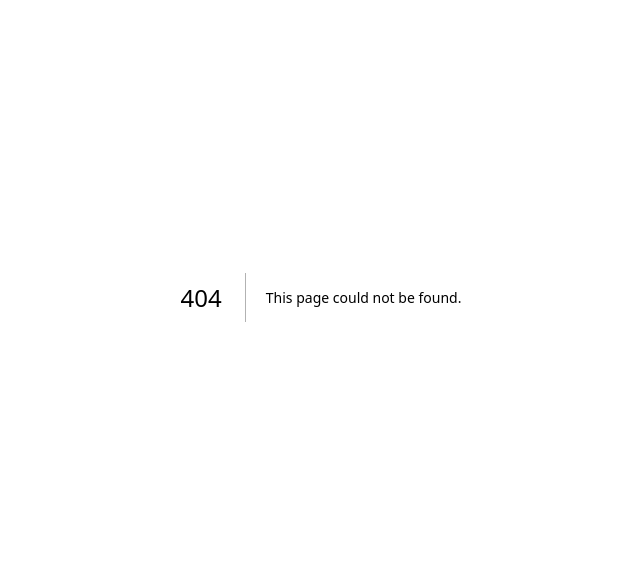
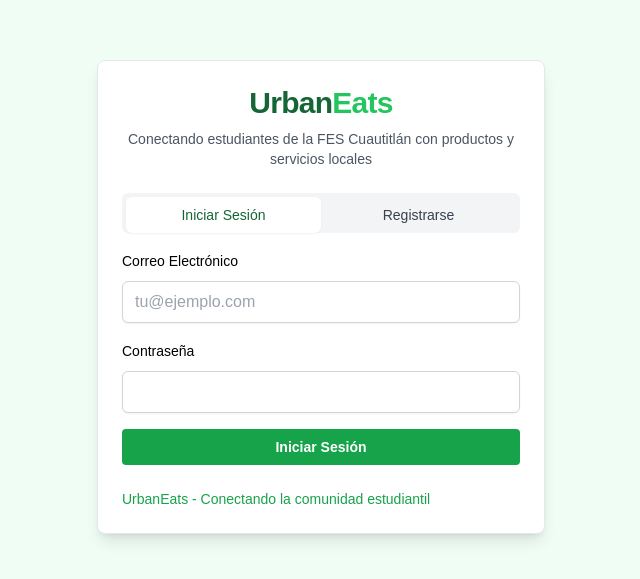
Before and after one commit to Liowilo/Urban-Eats, a Next.js app: page /login-register in a window 1280 px wide. Before the commit this address had no page. Shown: the part 103-682 px from the top of the page, without its empty margins (319-959 px from the left). Built offline with nearby package versions, Linux system fonts and the light colour scheme.

Commit message:
Creacion del login-register

```diff
--- /dev/null
+++ b/src/app/login-register/page.js
@@ -0,0 +1,87 @@
+'use client'
+import { useState } from 'react'
+import { Button } from "@/components/ui/button"
+import { Input } from "@/components/ui/input"
+import { Label } from "@/components/ui/label"
+import { Card, CardContent, CardDescription, CardFooter, CardHeader, CardTitle } from "@/components/ui/card"
+import { Tabs, TabsContent, TabsList, TabsTrigger } from "@/components/ui/tabs"
+
+export default function LoginRegister() {
+  const [activeTab, setActiveTab] = useState('login')
+
+  const handleSubmit = (event) => {
+    event.preventDefault()
+    console.log('Formulario enviado')
+  }
+
+  return (
+    <div className="min-h-screen bg-green-50 flex items-center justify-center p-4">
+      <Card className="w-full max-w-md shadow-lg bg-white">
+        <CardHeader className="text-center space-y-2">
+        <CardTitle className="text-3xl font-bold">
+            <span className="text-green-800">Urban</span>
+            <span className="text-green-500">Eats</span>
+          </CardTitle>
+          <CardDescription className="text-gray-600">
+            Conectando estudiantes de la FES Cuautitlán con productos y servicios locales
+          </CardDescription>
+        </CardHeader>
+        <CardContent>
+          <Tabs value={activeTab} onValueChange={setActiveTab} className="w-full">
+            <TabsList className="grid w-full grid-cols-2 mb-4 bg-gray-100 p-1 rounded-md">
+              <TabsTrigger
+                value="login"
+                className="rounded-md py-2 text-gray-700 data-[state=active]:bg-white data-[state=active]:text-green-800 data-[state=active]:shadow-sm flex items-center justify-center"
+              >
+                Iniciar Sesión
+              </TabsTrigger>
+              <TabsTrigger
+                value="register"
+                className="rounded-md py-2 text-gray-700 data-[state=active]:bg-white data-[state=active]:text-green-800 data-[state=active]:shadow-sm flex items-center justify-center"
+              >
+                Registrarse
+              </TabsTrigger>
+            </TabsList>
+            <TabsContent value="login">
+              <form onSubmit={handleSubmit} className="space-y-4">
+                <div className="space-y-2">
+                  <Label htmlFor="email" className="text-black">Correo Electrónico</Label>
+                  <Input id="email" type="email" placeholder="tu@ejemplo.com" required className="border-gray-300 text-black" />
+                </div>
+                <div className="space-y-2">
+                  <Label htmlFor="password" className="text-black">Contraseña</Label>
+                  <Input id="password" type="password" required className="border-gray-300 text-black" />
+                </div>
+                <Button type="submit" className="w-full bg-green-600 hover:bg-green-700 text-white">
+                  Iniciar Sesión
+                </Button>
+              </form>
+            </TabsContent>
+            <TabsContent value="register">
+              <form onSubmit={handleSubmit} className="space-y-4">
+                <div className="space-y-2">
+                  <Label htmlFor="register-email" className="text-black">Correo Electrónico</Label>
+                  <Input id="register-email" type="email" placeholder="tu@ejemplo.com" required className="border-gray-300 text-black" />
+                </div>
+                <div className="space-y-2">
+                  <Label htmlFor="register-password" className="text-black">Contraseña</Label>
+                  <Input id="register-password" type="password" required className="border-gray-300 text-black" />
+                </div>
+                <div className="space-y-2">
+                  <Label htmlFor="confirm-password" className="text-black">Confirmar Contraseña</Label>
+                  <Input id="confirm-password" type="password" required className="border-gray-300 text-black" />
+                </div>
+                <Button type="submit" className="w-full bg-green-600 hover:bg-green-700 text-white">
+                  Registrarse
+                </Button>
+              </form>
+            </TabsContent>
+          </Tabs>
+        </CardContent>
+        <CardFooter className="text-center text-sm text-green-600">
+          UrbanEats - Conectando la comunidad estudiantil
+        </CardFooter>
+      </Card>
+    </div>
+  )
+}
--- a/src/app/page.js
+++ b/src/app/page.js
@@ -55,12 +55,16 @@ export default function LandingPage() {
             <Link className="text-base font-medium text-white hover:text-green-200 transition-colors" href="#">
               Contacto
             </Link>
+            <Link href="/login-register">
               <Button className="bg-white !text-black hover:bg-green-100 hover:!text-white transition-colors">
                 Registrarse
               </Button>
+            </Link>
+            <Link href="/login-register">
               <Button className="bg-transparent text-white border border-white hover:bg-white hover:text-green-700 transition-colors">
                 Iniciar sesión
               </Button>
+            </Link>
           </div>
         </nav>
       </header>
@@ -77,9 +81,11 @@ export default function LandingPage() {
                 </p>
               </div>
               <div className="space-x-4">
+                <Link href="/login-register">
                   <Button className="bg-white !text-black hover:bg-green-700 hover:!text-white transition-colors">
                     Comenzar
                   </Button>
+                </Link>
                 <Button
                   variant="outline"
                   className="bg-transparent text-white border-white hover:bg-white hover:text-green-700 transition-colors"
--- /dev/null
+++ b/src/components/ui/card.js
@@ -0,0 +1,61 @@
+import * as React from "react"
+
+import { cn } from "@/lib/utils"
+
+const Card = React.forwardRef(({ className, ...props }, ref) => (
+  <div
+    ref={ref}
+    className={cn(
+      "rounded-lg border bg-card text-card-foreground shadow-sm",
+      className
+    )}
+    {...props}
+  />
+))
+Card.displayName = "Card"
+
+const CardHeader = React.forwardRef(({ className, ...props }, ref) => (
+  <div
+    ref={ref}
+    className={cn("flex flex-col space-y-1.5 p-6", className)}
+    {...props}
+  />
+))
+CardHeader.displayName = "CardHeader"
+
+const CardTitle = React.forwardRef(({ className, ...props }, ref) => (
+  <h3
+    ref={ref}
+    className={cn(
+      "text-2xl font-semibold leading-none tracking-tight",
+      className
+    )}
+    {...props}
+  />
+))
+CardTitle.displayName = "CardTitle"
+
+const CardDescription = React.forwardRef(({ className, ...props }, ref) => (
+  <p
+    ref={ref}
+    className={cn("text-sm text-muted-foreground", className)}
+    {...props}
+  />
+))
+CardDescription.displayName = "CardDescription"
+
+const CardContent = React.forwardRef(({ className, ...props }, ref) => (
+  <div ref={ref} className={cn("p-6 pt-0", className)} {...props} />
+))
+CardContent.displayName = "CardContent"
+
+const CardFooter = React.forwardRef(({ className, ...props }, ref) => (
+  <div
+    ref={ref}
+    className={cn("flex items-center p-6 pt-0", className)}
+    {...props}
+  />
+))
+CardFooter.displayName = "CardFooter"
+
+export { Card, CardHeader, CardFooter, CardTitle, CardDescription, CardContent }
--- /dev/null
+++ b/src/components/ui/label.js
@@ -0,0 +1,22 @@
+"use client"
+
+import * as React from "react"
+import * as LabelPrimitive from "@radix-ui/react-label"
+import { cva } from "class-variance-authority"
+
+import { cn } from "@/lib/utils"
+
+const labelVariants = cva(
+  "text-sm font-medium leading-none peer-disabled:cursor-not-allowed peer-disabled:opacity-70"
+)
+
+const Label = React.forwardRef(({ className, ...props }, ref) => (
+  <LabelPrimitive.Root
+    ref={ref}
+    className={cn(labelVariants(), className)}
+    {...props}
+  />
+))
+Label.displayName = LabelPrimitive.Root.displayName
+
+export { Label }
--- /dev/null
+++ b/src/components/ui/tabs.js
@@ -0,0 +1,46 @@
+"use client"
+
+import * as React from "react"
+import * as TabsPrimitive from "@radix-ui/react-tabs"
+
+import { cn } from "@/lib/utils"
+
+const Tabs = TabsPrimitive.Root
+
+const TabsList = React.forwardRef(({ className, ...props }, ref) => (
+  <TabsPrimitive.List
+    ref={ref}
+    className={cn(
+      "inline-flex h-10 items-center justify-center rounded-md bg-muted p-1 text-muted-foreground",
+      className
+    )}
+    {...props}
+  />
+))
+TabsList.displayName = TabsPrimitive.List.displayName
+
+const TabsTrigger = React.forwardRef(({ className, ...props }, ref) => (
+  <TabsPrimitive.Trigger
+    ref={ref}
+    className={cn(
+      "inline-flex items-center justify-center whitespace-nowrap rounded-sm px-3 py-1.5 text-sm font-medium ring-offset-background transition-all focus-visible:outline-none focus-visible:ring-2 focus-visible:ring-ring focus-visible:ring-offset-2 disabled:pointer-events-none disabled:opacity-50 data-[state=active]:bg-background data-[state=active]:text-foreground data-[state=active]:shadow-sm",
+      className
+    )}
+    {...props}
+  />
+))
+TabsTrigger.displayName = TabsPrimitive.Trigger.displayName
+
+const TabsContent = React.forwardRef(({ className, ...props }, ref) => (
+  <TabsPrimitive.Content
+    ref={ref}
+    className={cn(
+      "mt-2 ring-offset-background focus-visible:outline-none focus-visible:ring-2 focus-visible:ring-ring focus-visible:ring-offset-2",
+      className
+    )}
+    {...props}
+  />
+))
+TabsContent.displayName = TabsPrimitive.Content.displayName
+
+export { Tabs, TabsList, TabsTrigger, TabsContent }
--- /dev/null
+++ b/src/lib/utils.js
@@ -0,0 +1,6 @@
+import { clsx } from "clsx"
+import { twMerge } from "tailwind-merge"
+
+export function cn(...inputs) {
+  return twMerge(clsx(inputs))
+}
```
Also changed, not shown: package.json (+11 -3 lines), 1 other file (tests, documents, lock files or other folders). Lines whose indentation alone changed are shown as unchanged.
